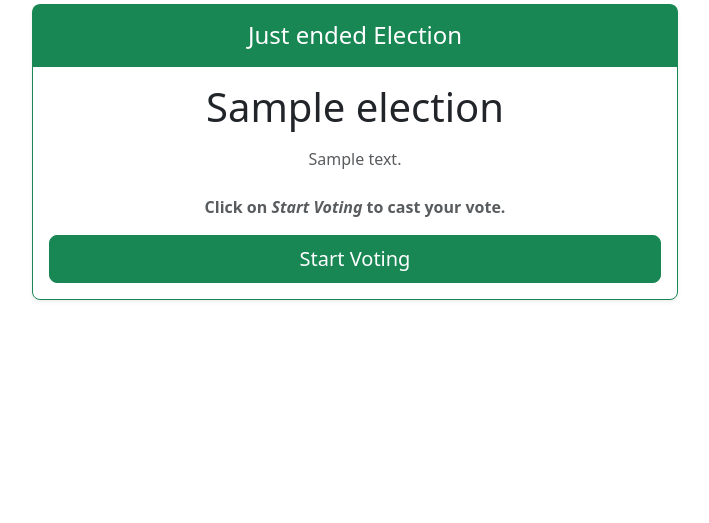
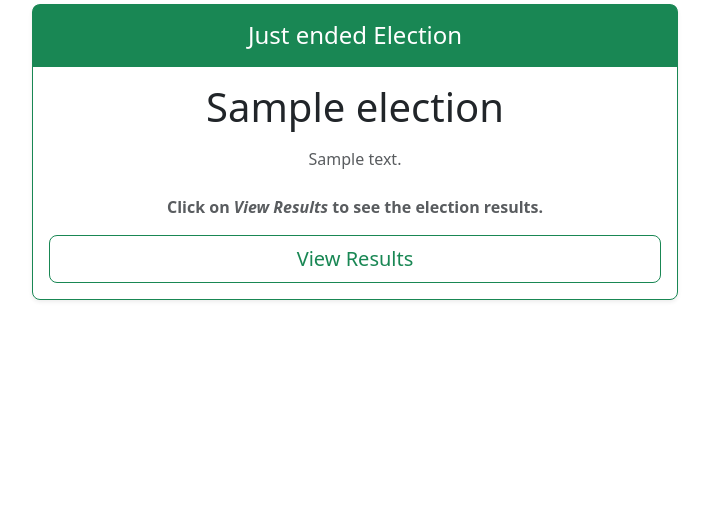
Before and after one commit to manaf-dev/e-voting-system, a Django app: page /elections/ in a window 1280 px wide. Shown: the part 214-737 px from the top of the page, without its empty margins (285-994 px from the left). Run offline with Django 5.2, Linux system fonts and the light colour scheme; a user stored in the database is signed in; tables that the repository leaves empty hold one stand-in row (values such as "Sample post"); data that the repository does not hold is empty.

Commit message:
I have handle no voting after end date of election. I change the button to show view results if is published

```diff
--- a/polls/templates/polls/home.html
+++ b/polls/templates/polls/home.html
@@ -38,7 +38,7 @@
             {{election_status.election.description}}
           </p>
 
-          {% if election_status.status == True %}
+          {% if election_status.status == True or election_status.election.results_published %}
           <p class="m-3 text-muted">
             <strong>Click on <em>View Results</em> to see the election results.</strong>
           </p>
--- a/polls/views.py
+++ b/polls/views.py
@@ -76,6 +76,13 @@ def start_voting(request, election_slug):
             f"Sorry! {election.name} is scheduled to start at {start_time} on {start_date}, see you then.",
         )
         return redirect("home")
+    elif election.end_date < timezone.now():
+        messages.info(
+            request,
+            f"Voting for {election.name} has endend. This is the results.",
+        )
+        return redirect("vote-results", election.slug)
+
     try:
         token = VoteToken.objects.get(voter=request.user, election=election)
         print(token.token)
```
